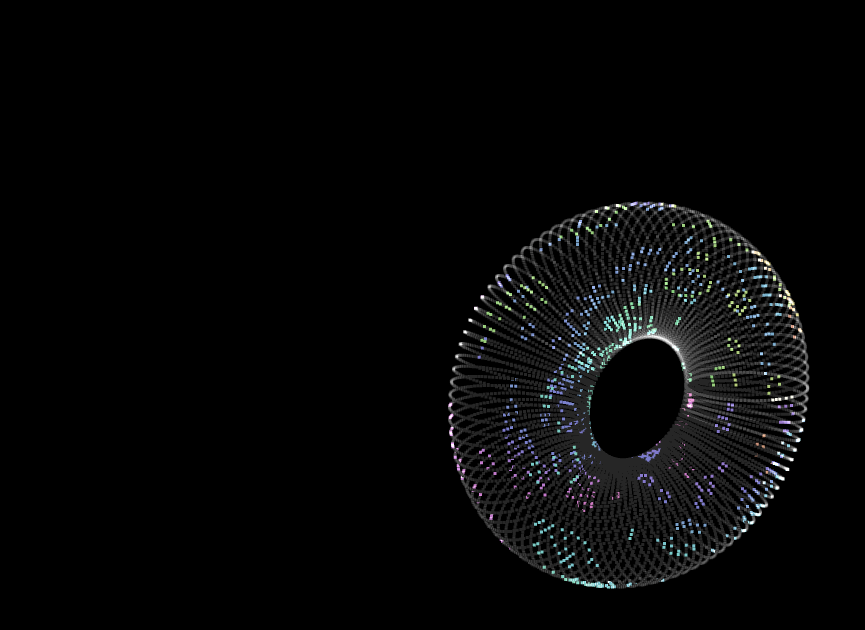
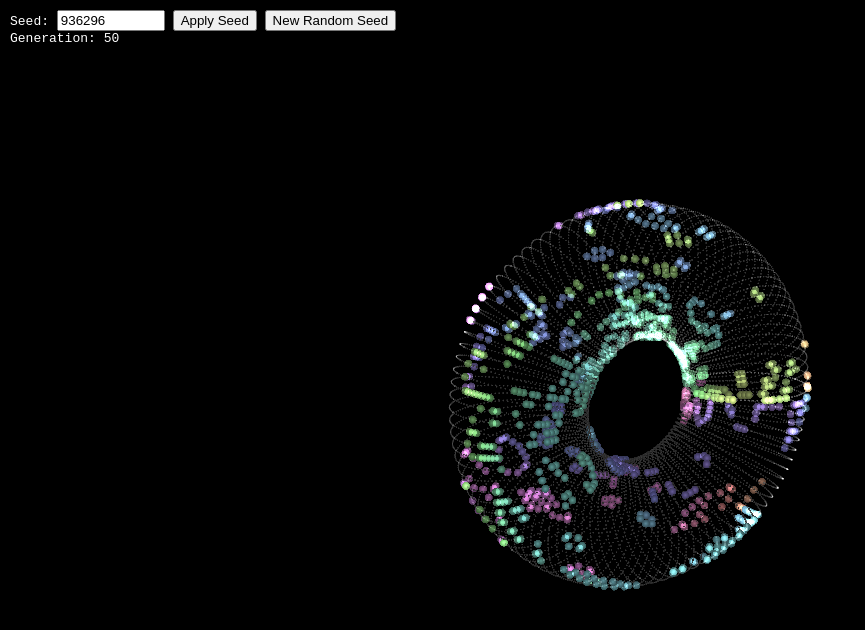
Before and after one commit to flbuddymooreiv/torus-of-life, a plain HTML site: page index.html in a window 1280 px wide. Shown: the whole page, without its empty margins (0-865 px from the left). Drawn offline with Linux system fonts and the light colour scheme; animation ran at ten frames a second.

Commit message:
feat: Add RNG seed UI, generation display, and spherical cells to Torus Game of Life
- Implemented seedable pseudo-random number generator (PRNG) for grid initialization.
- Added UI elements for seed input and a "New Random Seed" button.
- Enabled loading seed from URL query parameter and updating URL for sharing.
- Added display for current generation.
- Enhanced cell rendering:
    - Live cells are larger (8.0) and translucent (alpha 0.6).
    - Dead cells are smaller (2.0) and dim gray (alpha 0.8).
    - Implemented fragment shader logic for spherical appearance of points.
- Fixed Python web server (hello.py) to correctly handle URL query strings for /torus path.

```diff
--- a/game_of_life.js
+++ b/game_of_life.js
@@ -16,21 +16,45 @@ let indexBuffer;
 let numVertices;
 let numIndices;
 let cameraZ = -15.0;
+let generation = 0; // Add generation counter
+
+function updateGenerationDisplay() {
+    const generationSpan = document.getElementById('generationDisplay');
+    if (generationSpan) {
+        generationSpan.textContent = generation;
+    }
+}
 
 let uModelViewMatrixLocation;
 let uProjectionMatrixLocation;
 let aVertexPositionLocation;
 let aVertexColorLocation;
 
+let currentSeed = 1; // Default seed
+function seedRNG(seed) {
+    currentSeed = seed;
+}
+
+function getRandom() {
+    // Simple LCG: https://en.wikipedia.org/wiki/Linear_congruential_generator
+    currentSeed = (currentSeed * 9301 + 49297) % 233280;
+    return currentSeed / 233280;
+}
+
 let grid = Array(grid_size).fill(0).map(() => Array(grid_size).fill(0));
 let next_grid = Array(grid_size).fill(0).map(() => Array(grid_size).fill(0));
 
-// Random initialization
-for (let row_index = 0; row_index < grid_size; row_index++) {
-    for (let col_index = 0; col_index < grid_size; col_index++) {
-        grid[row_index][col_index] = Math.random() < 0.2 ? 1 : 0; // 20% chance of being alive
+function initializeGrid() {
+    for (let row_index = 0; row_index < grid_size; row_index++) {
+        for (let col_index = 0; col_index < grid_size; col_index++) {
+            grid[row_index][col_index] = getRandom() < 0.2 ? 1 : 0; // 20% chance of being alive
+        }
     }
 }
+
+// Initial call to set up the grid
+// This will be called again from index.html after parsing the URL seed
+initializeGrid();
 
 function countNeighbors(row_index, col_index) {
     let count = 0;
@@ -46,6 +70,8 @@ function countNeighbors(row_index, col_index) {
 }
 
 function nextGeneration() {
+    generation++;
+    updateGenerationDisplay();
     for (let row_index = 0; row_index < grid_size; row_index++) {
         for (let col_index = 0; col_index < grid_size; col_index++) {
             const state = grid[row_index][col_index];
@@ -61,6 +87,17 @@ function nextGeneration() {
         }
     }
     grid = next_grid.map(arr => arr.slice()); // Copy next_grid to grid
+}
+
+function restartGame() {
+    generation = 0;
+    updateGenerationDisplay();
+    // Clear the existing grid and re-initialize
+    grid = Array(grid_size).fill(0).map(() => Array(grid_size).fill(0));
+    next_grid = Array(grid_size).fill(0).map(() => Array(grid_size).fill(0));
+    initializeGrid();
+    // Re-render the first frame with the new grid
+    updateFrame(0); // Pass 0 for time to reset animation
 }
 
 function checkGLError() {
@@ -90,8 +127,10 @@ function initWebGL() {
     }
 
     const vsSource = `
+        precision mediump float; // Add precision qualifier
         attribute vec4 aVertexPosition;
         attribute vec4 aVertexColor;
+        attribute float aCellState; // New attribute for cell state
 
         uniform mat4 uModelViewMatrix;
         uniform mat4 uProjectionMatrix;
@@ -100,16 +139,23 @@ function initWebGL() {
 
         void main(void) {
             gl_Position = uProjectionMatrix * uModelViewMatrix * aVertexPosition;
-            gl_PointSize = 3.0;
+            gl_PointSize = aCellState > 0.5 ? 8.0 : 2.0; // Bigger for live, smaller for dead
             vColor = aVertexColor;
         }
     `;
 
     const fsSource = `
+        precision mediump float; // Add precision qualifier
         varying lowp vec4 vColor;
 
         void main(void) {
-            gl_FragColor = vColor;
+            // Create a spherical appearance for points
+            float dist = distance(gl_PointCoord, vec2(0.5, 0.5));
+            if (dist > 0.5) {
+                discard;
+            }
+            // Apply a simple radial gradient for a 3D look
+            gl_FragColor = vColor * (1.0 - dist * 0.5);
         }
     `;
 
@@ -119,12 +165,14 @@ function initWebGL() {
 
     aVertexPositionLocation = gl.getAttribLocation(program, 'aVertexPosition');
     aVertexColorLocation = gl.getAttribLocation(program, 'aVertexColor');
+    aCellStateLocation = gl.getAttribLocation(program, 'aCellState'); // Get location for new attribute
     uProjectionMatrixLocation = gl.getUniformLocation(program, 'uProjectionMatrix');
     uModelViewMatrixLocation = gl.getUniformLocation(program, 'uModelViewMatrix');
     checkGLError();
 
     positionBuffer = gl.createBuffer();
     colorBuffer = gl.createBuffer();
+    cellStateBuffer = gl.createBuffer(); // New buffer for cell states
     indexBuffer = gl.createBuffer();
     checkGLError();
 
@@ -242,14 +290,26 @@ function updateFrame(time) {
                 else if (5 <= h && h < 6) { r_color = c_val; g_color = 0; b_color = x_val; }
                 else { r_color = 0; g_color = 0; b_color = 0; }
 
-                colors.push(r_color + m_val, g_color + m_val, b_color + m_val, 0.8);
+                colors.push(r_color + m_val, g_color + m_val, b_color + m_val, 0.6); // Made translucent
             } else {
-                colors.push(0.3, 0.3, 0.3, 0.5);
+                colors.push(0.3, 0.3, 0.3, 0.8); // Increased alpha for dead cells
             }
         }
     }
     gl.bindBuffer(gl.ARRAY_BUFFER, colorBuffer);
     gl.bufferData(gl.ARRAY_BUFFER, new Float32Array(colors), gl.DYNAMIC_DRAW);
+
+    // Populate and bind cellStateBuffer
+    const cellStates = [];
+    for (let row_index = 0; row_index <= grid_size; row_index++) {
+        for (let col_index = 0; col_index <= grid_size; col_index++) {
+            const grid_row = row_index % grid_size;
+            const grid_col = col_index % grid_size;
+            cellStates.push(grid[grid_row][grid_col]); // 1.0 for alive, 0.0 for dead
+        }
+    }
+    gl.bindBuffer(gl.ARRAY_BUFFER, cellStateBuffer);
+    gl.bufferData(gl.ARRAY_BUFFER, new Float32Array(cellStates), gl.DYNAMIC_DRAW);
 
     let modelViewMatrix = glMatrix.mat4.create();
     modelViewMatrix = glMatrix.mat4.translate(modelViewMatrix, modelViewMatrix, [0, 0, cameraZ]);
@@ -306,6 +366,18 @@ function init() {
     gl.enableVertexAttribArray(aVertexColorLocation);
     checkGLError();
 
+    gl.bindBuffer(gl.ARRAY_BUFFER, cellStateBuffer);
+    gl.vertexAttribPointer(
+        aCellStateLocation,
+        1, // It's a single float
+        gl.FLOAT,
+        false,
+        0,
+        0
+    );
+    gl.enableVertexAttribArray(aCellStateLocation);
+    checkGLError();
+
     gl.useProgram(program);
     checkGLError();
 
--- a/index.html
+++ b/index.html
@@ -12,5 +12,63 @@
     <script type="text/javascript" src="gl-matrix-min.js"></script>
 
     <script type="text/javascript" src="game_of_life.js"></script>
+
+    <div style="position: absolute; top: 10px; left: 10px; color: white; font-family: monospace;">
+        Seed: <input type="text" id="seedInput" value="1" style="width: 100px;">
+        <button id="applySeedButton">Apply Seed</button>
+        <button id="newRandomSeedButton">New Random Seed</button>
+        <br>Generation: <span id="generationDisplay">0</span>
+    </div>
+
+    <script type="text/javascript">
+        function getQueryParam(name) {
+            const urlParams = new URLSearchParams(window.location.search);
+            return urlParams.get(name);
+        }
+
+        function setQueryParam(name, value) {
+            const urlParams = new URLSearchParams(window.location.search);
+            urlParams.set(name, value);
+            window.history.replaceState({}, '', `${window.location.pathname}?${urlParams}`);
+        }
+
+        window.addEventListener('DOMContentLoaded', (event) => {
+            const seedInput = document.getElementById('seedInput');
+            const applySeedButton = document.getElementById('applySeedButton');
+            const newRandomSeedButton = document.getElementById('newRandomSeedButton');
+
+            let initialSeed = getQueryParam('seed');
+            if (initialSeed) {
+                seedInput.value = initialSeed;
+                seedRNG(parseInt(initialSeed, 10));
+            } else {
+                // Generate a random seed if none is specified
+                const randomSeed = Math.floor(Math.random() * 1000000);
+                seedInput.value = randomSeed;
+                setQueryParam('seed', randomSeed); // Update URL with the random seed
+                seedRNG(randomSeed);
+            }
+
+            // Re-initialize the grid after setting the seed from URL or default
+            initializeGrid();
+
+            applySeedButton.addEventListener('click', () => {
+                const newSeed = parseInt(seedInput.value, 10);
+                if (!isNaN(newSeed)) {
+                    setQueryParam('seed', newSeed);
+                    restartGame(); // Call restartGame instead of reloading
+                } else {
+                    alert('Please enter a valid number for the seed.');
+                }
+            });
+
+            newRandomSeedButton.addEventListener('click', () => {
+                const newRandomSeed = Math.floor(Math.random() * 233280); // Max value for current LCG
+                seedInput.value = newRandomSeed;
+                setQueryParam('seed', newRandomSeed);
+                restartGame();
+            });
+        });
+    </script>
 </body>
 </html>
```
Also changed, not shown: 1 other file.
